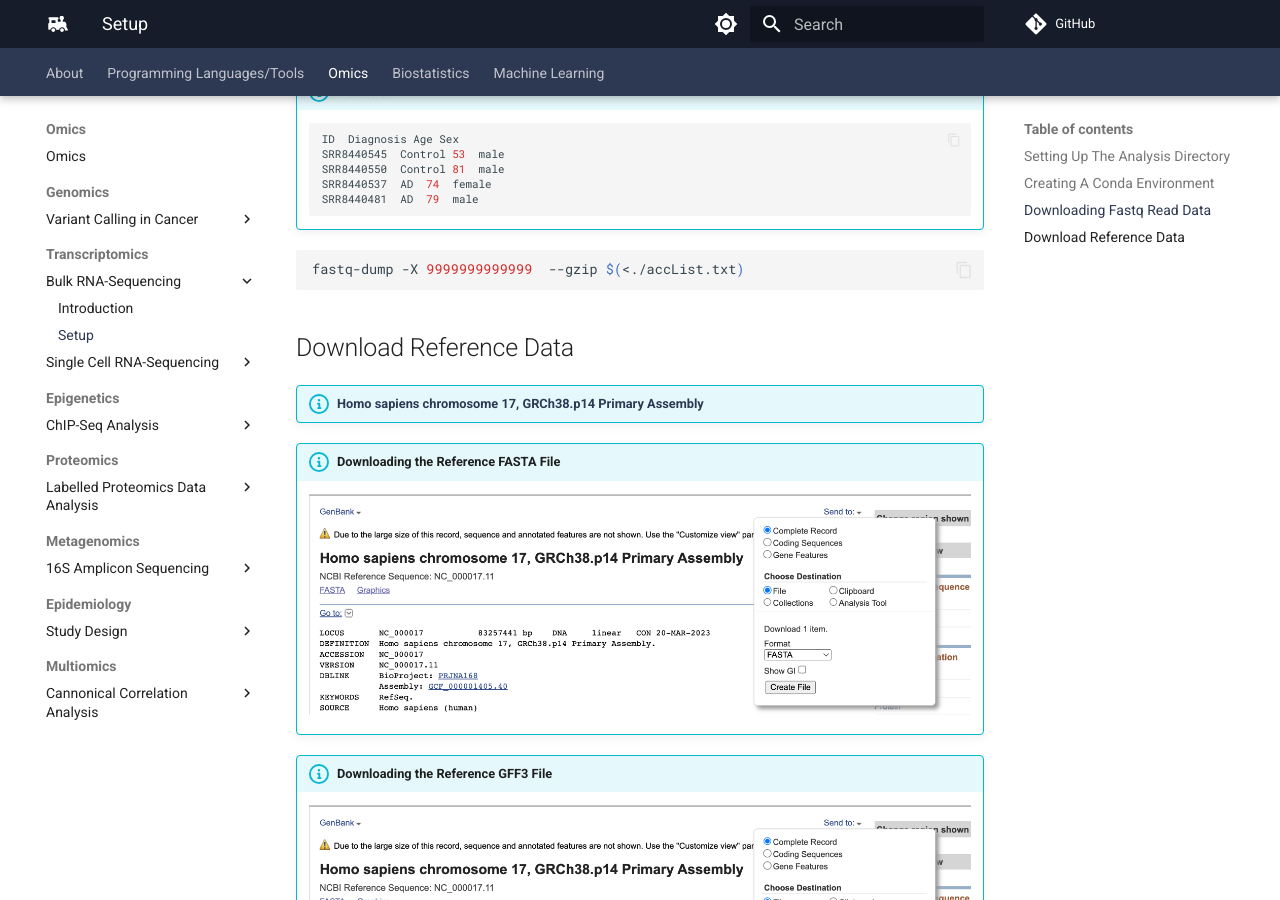
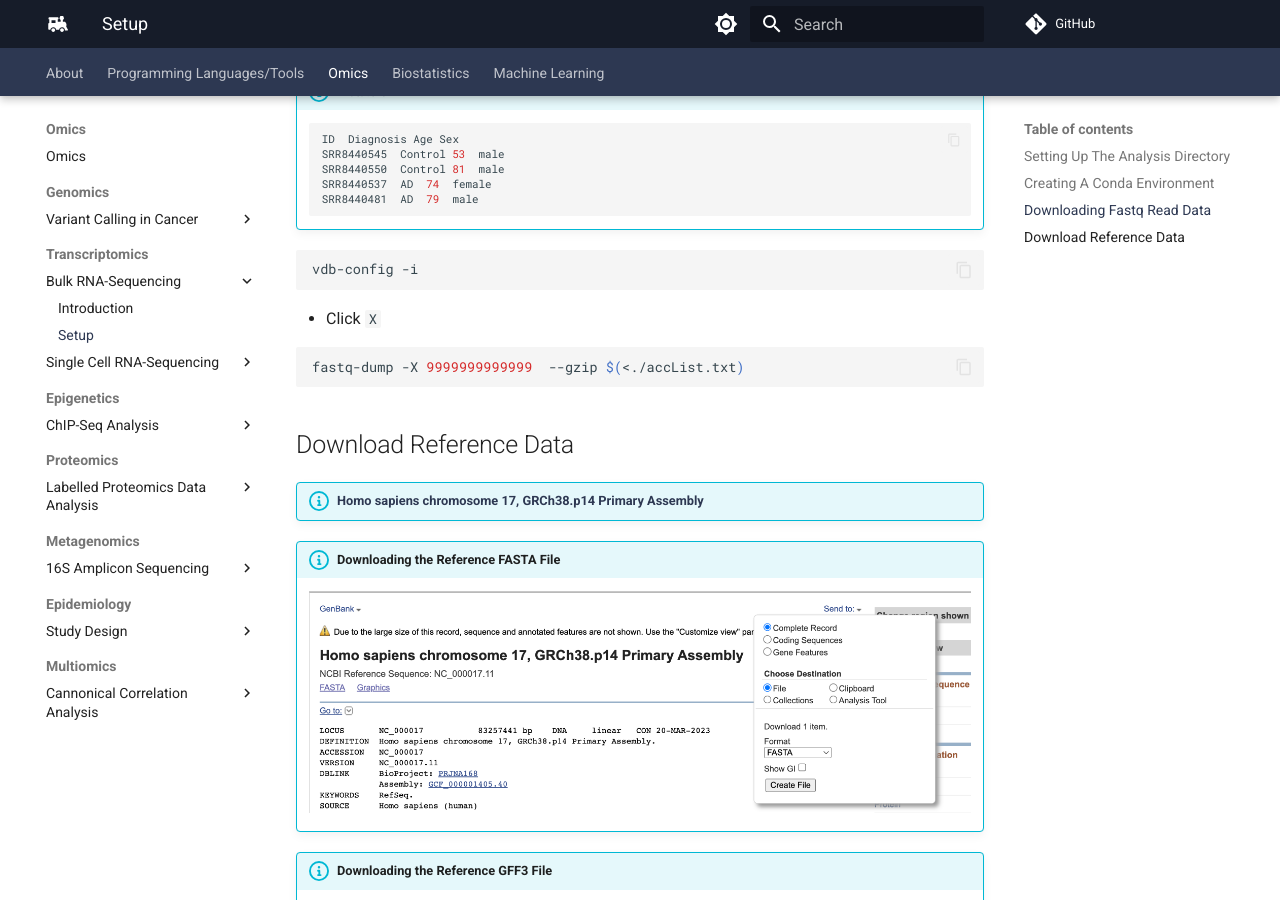
Before and after one commit to comp-tox-jhu/CompToxLab, an MkDocs documentation site: the page built from docs/omics/transcriptomics/bulk_rna_seq/02_setup.md, in a window 1280 px wide and 900 px high, scrolled down 1071 px. Built offline with MkDocs 1.6.1 and Material for MkDocs 9.7.7, drawn with Linux system fonts in a browser that asks for light colours; comment, search, counter and statistics services are not loaded.

Commit message:
Update 02_setup.md

````diff
--- a/docs/omics/transcriptomics/bulk_rna_seq/02_setup.md
+++ b/docs/omics/transcriptomics/bulk_rna_seq/02_setup.md
@@ -59,6 +59,11 @@ nano meta.txt
     SRR8440537  AD  74  female
     SRR8440481  AD  79  male
     ```
+```sh
+vdb-config -i
+```
+
+- Click `X`
 
 ```sh
 fastq-dump -X 9999999999999  --gzip $(<./accList.txt)
````
